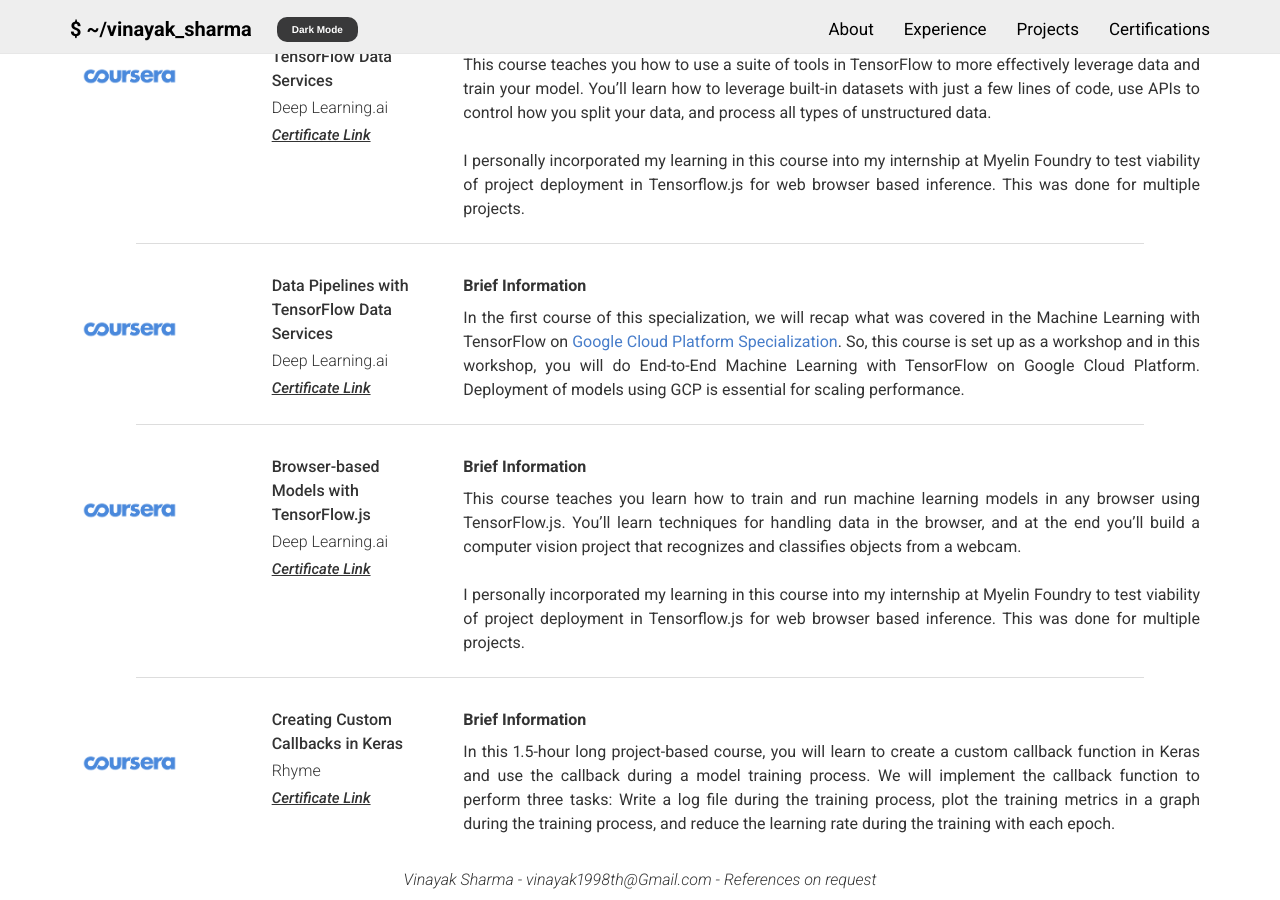
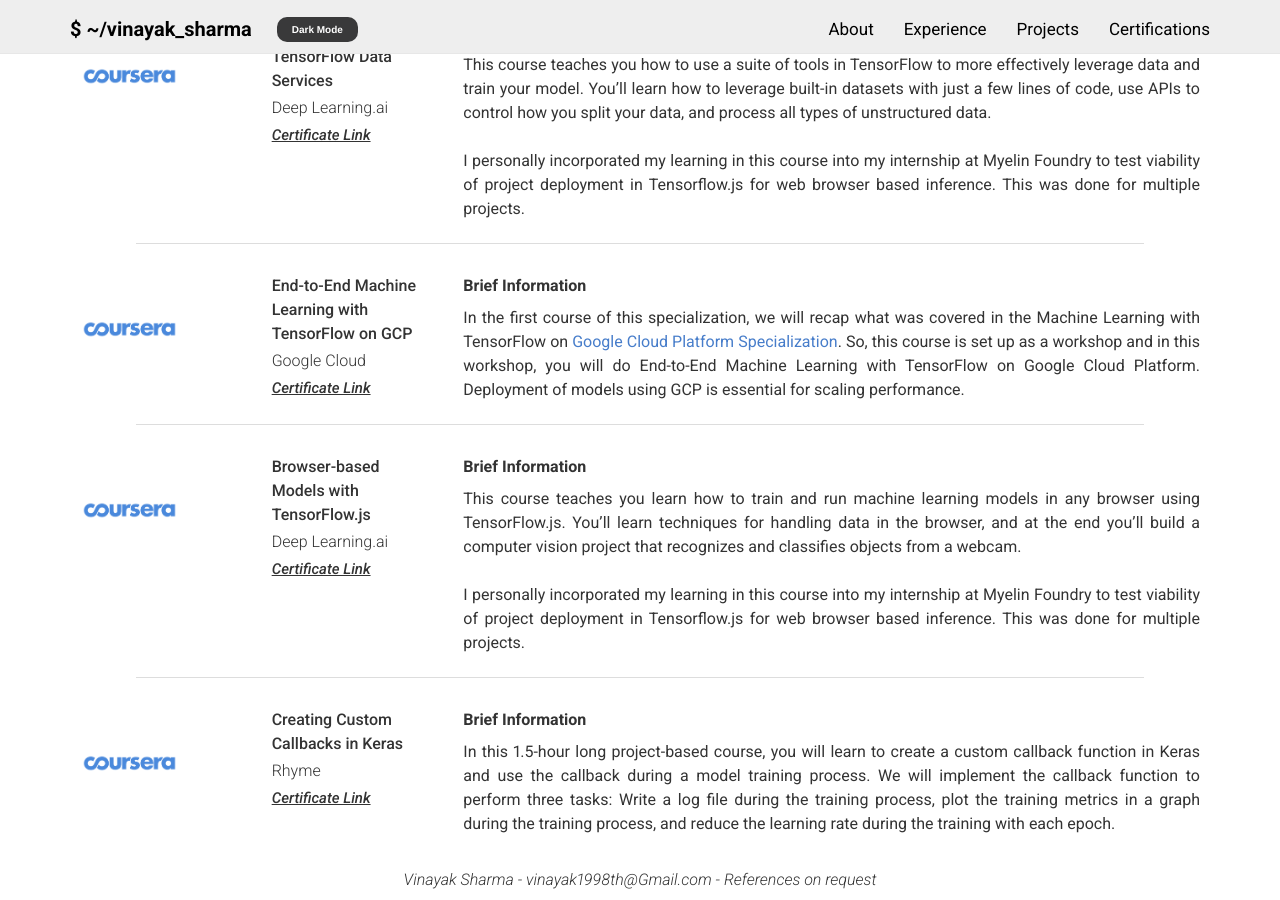
Before and after one commit to vinayak19th/vinayak19th.github.io, a Jekyll site: the page built from pages/certfications.html, in a window 1280 px wide and 900 px high, scrolled down 1219 px. Built offline with Jekyll 4.4.1, drawn with Linux system fonts in a browser that asks for light colours; nearby versions of some CDN libraries.

Commit message:
Added GCP

```diff
--- a/_data/certification/deep_learning.yml
+++ b/_data/certification/deep_learning.yml
@@ -60,9 +60,9 @@
       deployment in Tensorflow.js for web browser based inference. This was done for multiple projects.
 
   - layout: layout/left-cer
-    name: Data Pipelines with TensorFlow Data Services
-    link: https://www.coursera.org/account/accomplishments/verify/VMFTUV25QCVU
-    qualification: Deep Learning.ai
+    name: End-to-End Machine Learning with TensorFlow on GCP
+    link: https://www.coursera.org/account/accomplishments/certificate/QVDMFGYC86AS
+    qualification: Google Cloud
     provider: Coursera
     description: > # this will include new lines to allow paragraphs
       In the first course of this specialization, we will recap what was covered in the Machine Learning with TensorFlow
```
Also changed, not shown: 1 other file.
